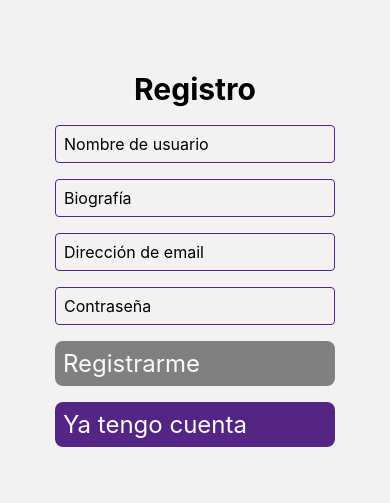
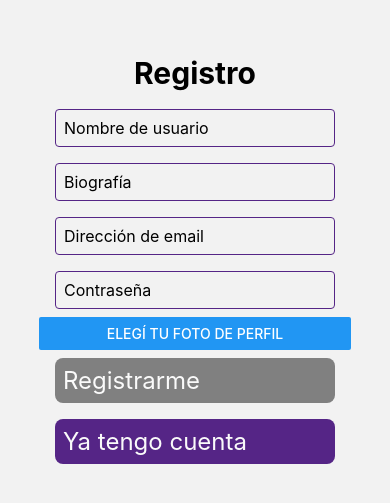
Before and after one commit to TobiasDenhamDH/mobile-app-RN, a React Native app: screen /Register in a window 390 px wide. Shown: the part 159-662 px from the top of the page. Built offline with nearby package versions, Linux system fonts and the light colour scheme; no server answers.

Commit message:
funcionalidad electiva, primeros avances

```diff
--- a/src/screens/Register.js
+++ b/src/screens/Register.js
@@ -1,7 +1,9 @@
-import React, { Component } from 'react'
-import { View, Text, TextInput, StyleSheet, TouchableOpacity } from 'react-native'
-import { auth, db } from '../firebase/config'
-import Loader from '../components/Loader'
+import React, { Component } from 'react';
+import { View, Text, TextInput, StyleSheet, TouchableOpacity, Button, Image } from 'react-native';
+import { auth, db, storage} from '../firebase/config';
+// import {getStorage, ref, uploadBytes} from '../firebase/config/storage'
+import * as ImagePicker from 'expo-image-picker';
+import Loader from '../components/Loader';
 
 
 export default class Register extends Component {
@@ -18,12 +20,18 @@ export default class Register extends Component {
                 email:'',
                 userName:'',
                 pass:''
-            }
-
+            },
+            image: '',
+            permission: true
         }
     }
 
     componentDidMount(){
+        // ImagePicker.getMediaLibraryPermissionsAsync()
+        // .then(()=>this.setState({
+        //     permission:true
+        // }))
+        // .catch(err=>console.log(err))
 
             this.setState({
                 loading:false
@@ -33,7 +41,7 @@ export default class Register extends Component {
 
 
 
-    register(email,pass,userName,bio){
+    register(email,pass,userName,bio, image){
 
         if (this.state.userName.length == 0 && this.state.email.length == 0  && this.state.pass.length == 0){
             this.setState({error: {email:'ingrese email', userName:'ingrese nombre', pass: 'ingrese contraseña'}})
@@ -66,6 +74,15 @@ export default class Register extends Component {
 
         this.setState({error:{email:'', userName:'', pass:''}})
 
+        // let getStorage = getStorage()
+        // let imagePerfil = ref(getStorage, this.state.image)
+        // let imageRef = ref(getStorage,`fotoperfil/${Date.now()}.jpg`)
+
+        // uploadBytes(imageRef,imagePerfil).then((snapshot)=>{
+        //     console.log('se subio el archivo')
+        // }
+        // )
+
         auth.createUserWithEmailAndPassword(email,pass)
         .then((res)=> {
 
@@ -73,7 +90,8 @@ export default class Register extends Component {
                 email:email,
                 userName:userName,
                 bio:bio,
-                posts:[]
+                posts:[],
+                image: image
             })
             console.log(res)
             res.user.updateProfile({
@@ -84,7 +102,8 @@ export default class Register extends Component {
                 email:'',
                 pass:'',
                 userName:'',
-                bio:''
+                bio:'',
+                image:''
             })
             this.props.navigation.navigate('Login')
         })
@@ -95,9 +114,26 @@ export default class Register extends Component {
         })
     }
 
+    elegirImagen(){
+
+        let image = ImagePicker.launchImageLibraryAsync({
+            mediaTypes: ImagePicker.MediaTypeOptions.Images,
+            allowsEditing: true,
+            aspect: [4, 3],
+            quality: 1,
+        })
+        .then((res) => {
+            if (!image.cancelled) {
+                this.setState({image: image.uri})
+            }
+            console.log(this.state.image)
+        })
+    }
+
     render() {
         return (
             this.state.loading ? <Loader/> :
+
             <View style={styles.container}>
 
                 <Text style={styles.text}><strong>Registro</strong></Text>
@@ -120,7 +156,7 @@ export default class Register extends Component {
                             placeholder='Biografía'
                             onChangeText={bio=>this.setState({bio:bio})}
                             value={this.state.bio}
-                        />
+                    />
                     <TextInput
                         style={styles.campo}
                         keyboardType='email-address'
@@ -145,6 +181,15 @@ export default class Register extends Component {
                     {this.state.error.pass && 'La contraseña es obligatoria'}
                     </Text>
                     <Text style={styles.errorText}>{this.state.errorMensaje}</Text>
+                    {this.state.permission &&
+                    <Button
+                        style={styles.campo}
+                        title= 'Elegí tu foto de perfil'
+                        onPress={()=>{this.elegirImagen()}}
+                    >
+                    {this.state.image && <Image source={{uri: this.state.image}} style={{width: 200, height: 200}}/>}
+                    </Button>
+    }
                 </View>
 
                 {this.state.email.length == 0 || this.state.pass.length == 0 || this.state.userName.length == 0?
@@ -158,7 +203,7 @@ export default class Register extends Component {
                 </TouchableOpacity>
                 :
                 <TouchableOpacity
-                    onPress={()=>{this.register(this.state.email, this.state.pass, this.state.userName, this.state.bio)}}
+                    onPress={()=>{this.register(this.state.email, this.state.pass, this.state.userName, this.state.bio, this.state.image)}}
 
                     style={styles.button}
                 >
```
Also changed, not shown: package.json (+5 -4 lines), 1 other file (tests, documents, lock files or other folders).
